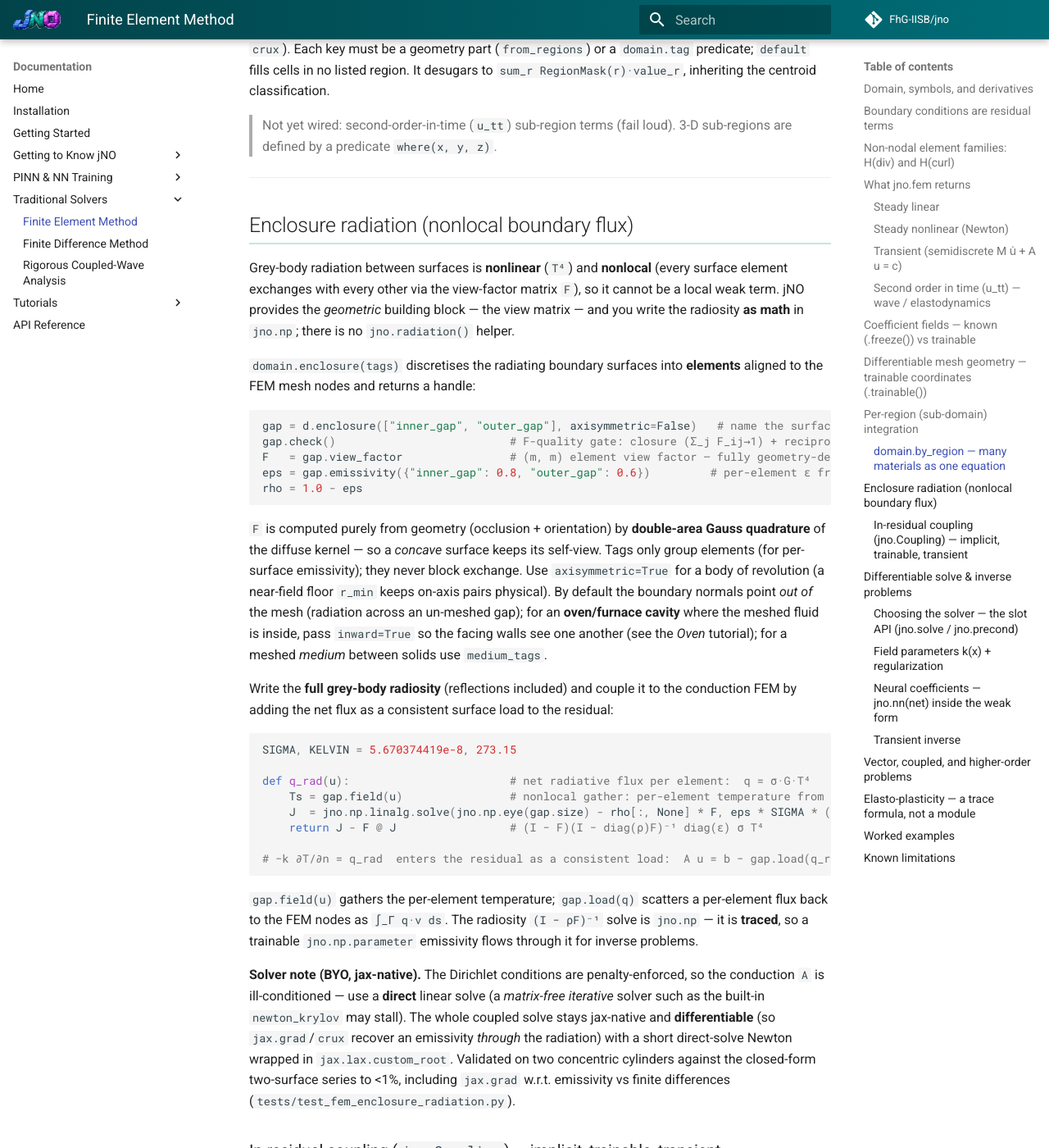
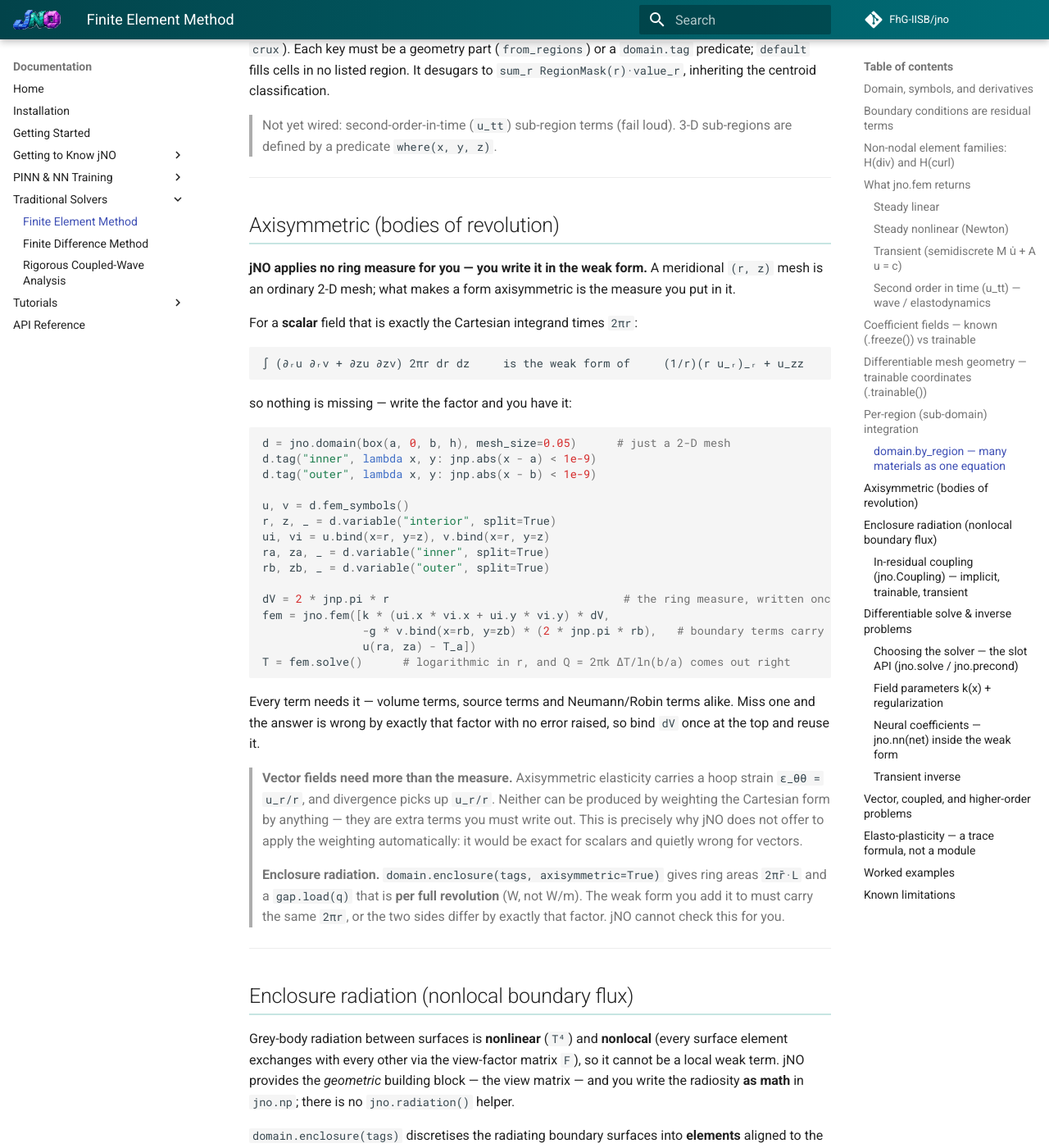
Before and after one commit to FhG-IISB/jNO, an MkDocs documentation site: the page built from docs/fem.md, in a window 1280 px wide and 1400 px high, scrolled down 10300 px. Shown: the whole window at 82% size. Built offline with MkDocs 1.6.1 and Material for MkDocs 9.7.7, drawn with Linux system fonts in a browser that asks for light colours; comment, search, counter and statistics services are not loaded; some of the changed text lies outside the part shown.

Commit message:
docs(fem): axisymmetric forms are hand-written, and why jNO applies no ring measure
A meridional (r, z) mesh is an ordinary 2-D mesh; what makes a form axisymmetric is
the 2*pi*r measure you write into it. Document that, with the caveat that decided
against a backend flag: weighting the Cartesian form by 2*pi*r is exact for scalars
but quietly wrong for vectors, which additionally carry a hoop strain u_r/r that no
weighting can produce.

Also documents what blocks a ray in interface mode and the near-field azimuthal
rule. Tests pin the hand-written measure against the closed-form logarithmic
conduction profile, heat flow, revolved volume, a boundary flux, and the
per-full-revolution convention of the enclosure load.

````diff
--- a/docs/fem.md
+++ b/docs/fem.md
@@ -419,6 +419,51 @@ no listed region. It desugars to `sum_r RegionMask(r)·value_r`, inheriting the
 
 ---
 
+## Axisymmetric (bodies of revolution)
+
+**jNO applies no ring measure for you — you write it in the weak form.** A meridional `(r, z)` mesh is
+an ordinary 2-D mesh; what makes a form axisymmetric is the measure you put in it.
+
+For a **scalar** field that is exactly the Cartesian integrand times `2πr`:
+
+```
+∫ (∂ᵣu ∂ᵣv + ∂zu ∂zv) 2πr dr dz     is the weak form of     (1/r)(r u_ᵣ)_ᵣ + u_zz
+```
+
+so nothing is missing — write the factor and you have it:
+
+```python
+d = jno.domain(box(a, 0, b, h), mesh_size=0.05)      # just a 2-D mesh
+d.tag("inner", lambda x, y: jnp.abs(x - a) < 1e-9)
+d.tag("outer", lambda x, y: jnp.abs(x - b) < 1e-9)
+
+u, v = d.fem_symbols()
+r, z, _ = d.variable("interior", split=True)
+ui, vi = u.bind(x=r, y=z), v.bind(x=r, y=z)
+ra, za, _ = d.variable("inner", split=True)
+rb, zb, _ = d.variable("outer", split=True)
+
+dV = 2 * jnp.pi * r                                   # the ring measure, written once
+fem = jno.fem([k * (ui.x * vi.x + ui.y * vi.y) * dV,
+               -g * v.bind(x=rb, y=zb) * (2 * jnp.pi * rb),   # boundary terms carry it too
+               u(ra, za) - T_a])
+T = fem.solve()      # logarithmic in r, and Q = 2πk ΔT/ln(b/a) comes out right
+```
+
+Every term needs it — volume terms, source terms and Neumann/Robin terms alike. Miss one and the
+answer is wrong by exactly that factor with no error raised, so bind `dV` once at the top and reuse it.
+
+> **Vector fields need more than the measure.** Axisymmetric elasticity carries a hoop strain
+> `ε_θθ = u_r/r`, and divergence picks up `u_r/r`. Neither can be produced by weighting the Cartesian
+> form by anything — they are extra terms you must write out. This is precisely why jNO does not offer
+> to apply the weighting automatically: it would be exact for scalars and quietly wrong for vectors.
+
+> **Enclosure radiation.** `domain.enclosure(tags, axisymmetric=True)` gives ring areas `2πr̄·L` and a
+> `gap.load(q)` that is **per full revolution** (W, not W/m). The weak form you add it to must carry
+> the same `2πr`, or the two sides differ by exactly that factor. jNO cannot check this for you.
+
+---
+
 ## Enclosure radiation (nonlocal boundary flux)
 
 Grey-body radiation between surfaces is **nonlinear** (`T⁴`) and **nonlocal** (every surface element
@@ -430,7 +475,7 @@ provides the *geometric* building block — the view matrix — and you write th
 FEM mesh nodes and returns a handle:
 
 ```python
-gap = d.enclosure(["inner_gap", "outer_gap"], axisymmetric=False)   # name the surfaces once
+gap = d.enclosure(["inner_gap", "outer_gap"])   # name the surfaces once
 gap.check()                          # F-quality gate: closure (Σ_j F_ij→1) + reciprocity (A_i F_ij=A_j F_ji)
 F   = gap.view_factor                # (m, m) element view factor — fully geometry-determined
 eps = gap.emissivity({"inner_gap": 0.8, "outer_gap": 0.6})         # per-element ε from a {tag: ε} map
@@ -439,11 +484,29 @@ rho = 1.0 - eps
 
 `F` is computed purely from geometry (occlusion + orientation) by **double-area Gauss quadrature** of
 the diffuse kernel — so a *concave* surface keeps its self-view. Tags only group elements (for
-per-surface emissivity); they never block exchange. Use `axisymmetric=True` for a body of revolution
-(a near-field floor `r_min` keeps on-axis pairs physical). By default the boundary normals point *out
-of* the mesh (radiation across an un-meshed gap); for an **oven/furnace cavity** where the meshed fluid
-is inside, pass `inward=True` so the facing walls see one another (see the *Oven* tutorial); for a
-meshed *medium* between solids use `medium_tags`.
+per-surface emissivity); they never block exchange. The enclosure **inherits** `axisymmetric` from the
+domain (see below), so its ring areas and the FEM measure cannot disagree; passing a contradicting value
+raises. By default the boundary normals point *out of* the mesh (radiation across an un-meshed gap); for
+an **oven/furnace cavity** where the meshed fluid is inside, pass `inward=True` so the facing walls see
+one another (see the *Oven* tutorial); for a meshed *medium* between solids use `medium_tags`.
+
+> **What blocks a ray (interface mode).** Every meshed region that is *not* listed in `medium_tags`
+> is opaque — including a solid that carries no radiating surface of its own. This used to be inferred
+> from the element tags, which made such a solid silently transparent; on a real furnace that let 46 %
+> of the pairs the visibility test called *visible* have chords passing through solid material, with no
+> error raised and a perfectly plausible `F`. The occluder set is now resolved once from the region
+> list and shared by the visibility test and the near-field refinement.
+
+> **Axisymmetric near field.** The ring kernel's azimuthal integrand peaks at `φ = 0` with width `d/r`,
+> so a uniform `n_phi` rule overshoots every near-touching pair (two surfaces meeting in a wedge, and
+> every element's own ring self-view) by roughly `dφ/(d/r)`. A graded azimuthal rule fixes it and
+> restores closure to ~1e-3, but it needs an occluder model to test its refined chords against, so it
+> runs when one is available: **`medium_tags=...`** (interface mode — the solid polygons), or
+> **`occlude=False`** (you asserting nothing blocks any ray, e.g. a convex cavity). Plain boundary mode
+> with occlusion on keeps the uniform rule plus the `r_min` floor and a closure error around 1e-1, and
+> logs a warning saying so. Its occlusion is also a *meridian-only* test reused at every azimuth, which
+> is wrong for a general solid of revolution — interface mode checks the true 3-D chord per azimuth.
+> Always call `gap.check()`.
 
 Write the **full grey-body radiosity** (reflections included) and couple it to the conduction FEM by
 adding the net flux as a consistent surface load to the residual:
````
Also changed, not shown: 1 other file.
